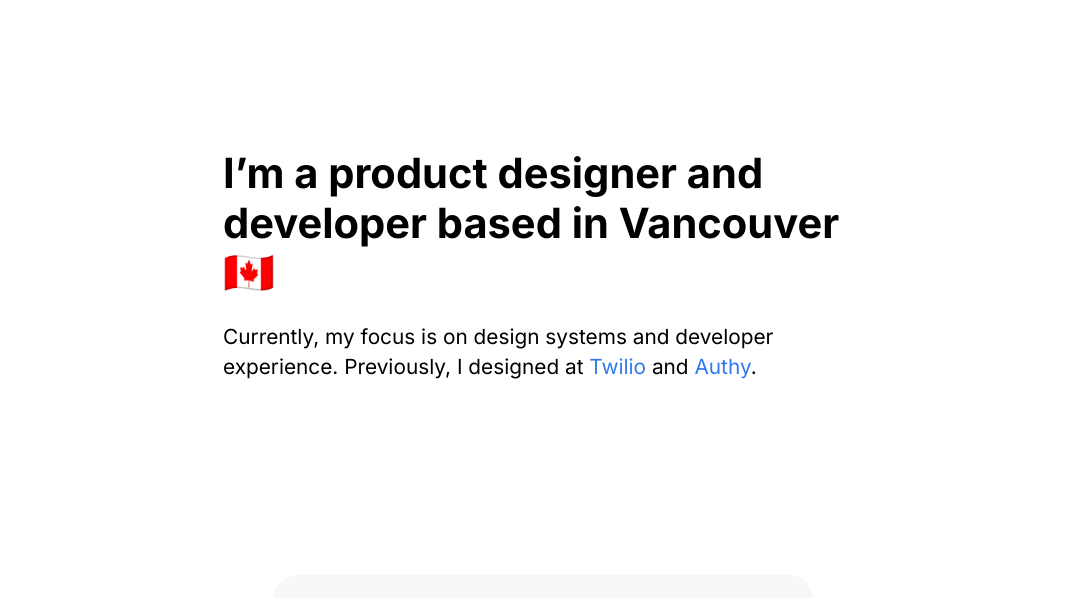
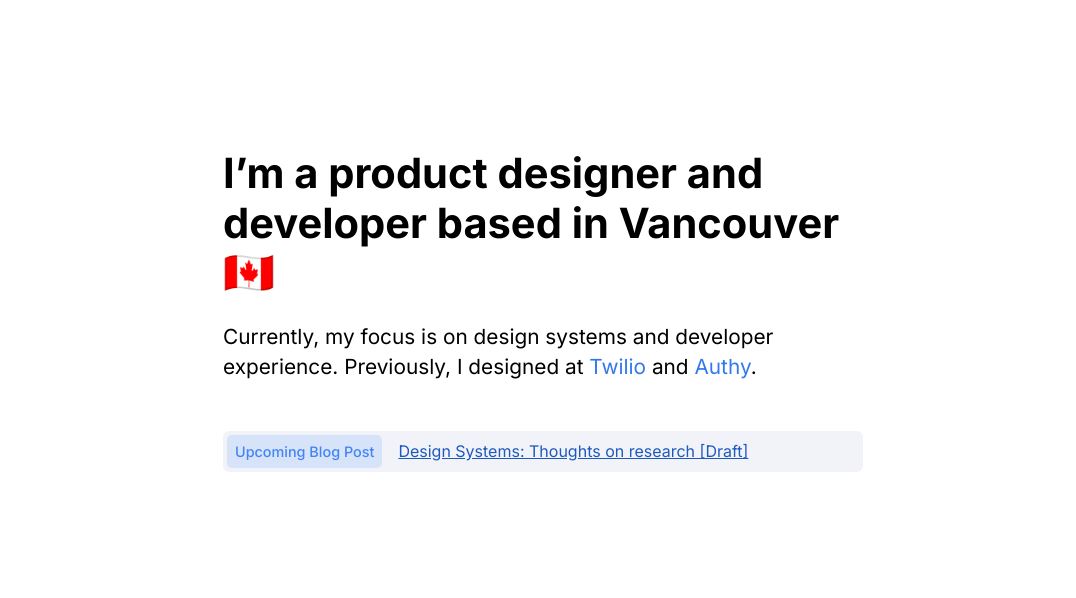
Before and after one commit to cveigt/cveigt.github.io, a plain HTML site: page index.html in a window 1280 px wide. Shown: the part 75-673 px from the top of the page, without its empty margins (97-1173 px from the left). Drawn offline with nearby package versions, Linux system fonts and the light colour scheme.

Commit message:
Add Blog post banner

```diff
--- a/css/style.css
+++ b/css/style.css
@@ -85,6 +85,35 @@ header {
     text-decoration: none;
     color: #3279ED;
 }
+
+.banner {
+    background: #F2F3F8 ;
+    border-radius: 6px;
+    margin-top: 48px;
+    display: flex;
+    padding: 4px;
+    align-items: center;
+}
+
+.banner-tag {
+    background: #D7E3F8;
+    border-radius: 5px;
+    padding: 8px;
+    /* align-self: center; */
+    color: #4285F4;
+    font-weight: 500;
+    font-size: 0.9rem;
+}
+
+.banner-link {
+    color: #1E5ABD;
+    margin: 0 16px;
+}
+
+.banner-link:hover {
+    text-decoration: none;
+}
+
 
 /* Project thumbnails */
 
--- a/index.html
+++ b/index.html
@@ -44,6 +44,10 @@
           <h2 class="intro-text">I’m a product designer and developer based in Vancouver 🇨🇦</h2>
           <p class="intro-description">Currently, my focus is on design systems and developer experience.
           Previously, I designed at <a href="https://www.twilio.com/" target="_blank" class="company-link">Twilio</a> and <a href="https://authy.com/" target="_blank" class="company-link">Authy</a>.</p>
+          <div class="banner">
+            <div class="banner-tag">Upcoming Blog Post</div>
+            <a href="https://www.notion.so/cveigt/Design-Systems-Thoughts-on-Research-1a8a791fa56345e3a5a2d7d371af2460" target="_blank" class="banner-link">Design Systems: Thoughts on research [Draft]</a>
+          </div>
         </div>
       </section>
       <section class="cards">
```
